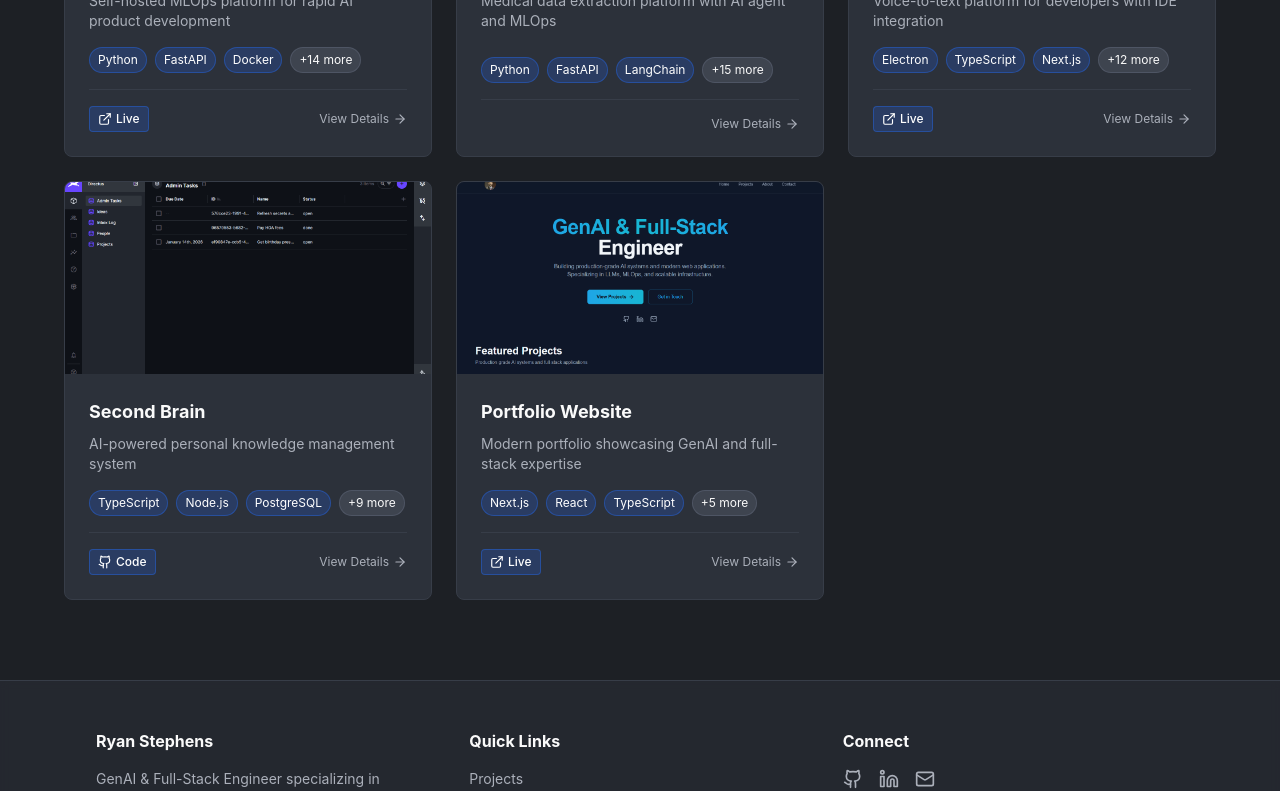
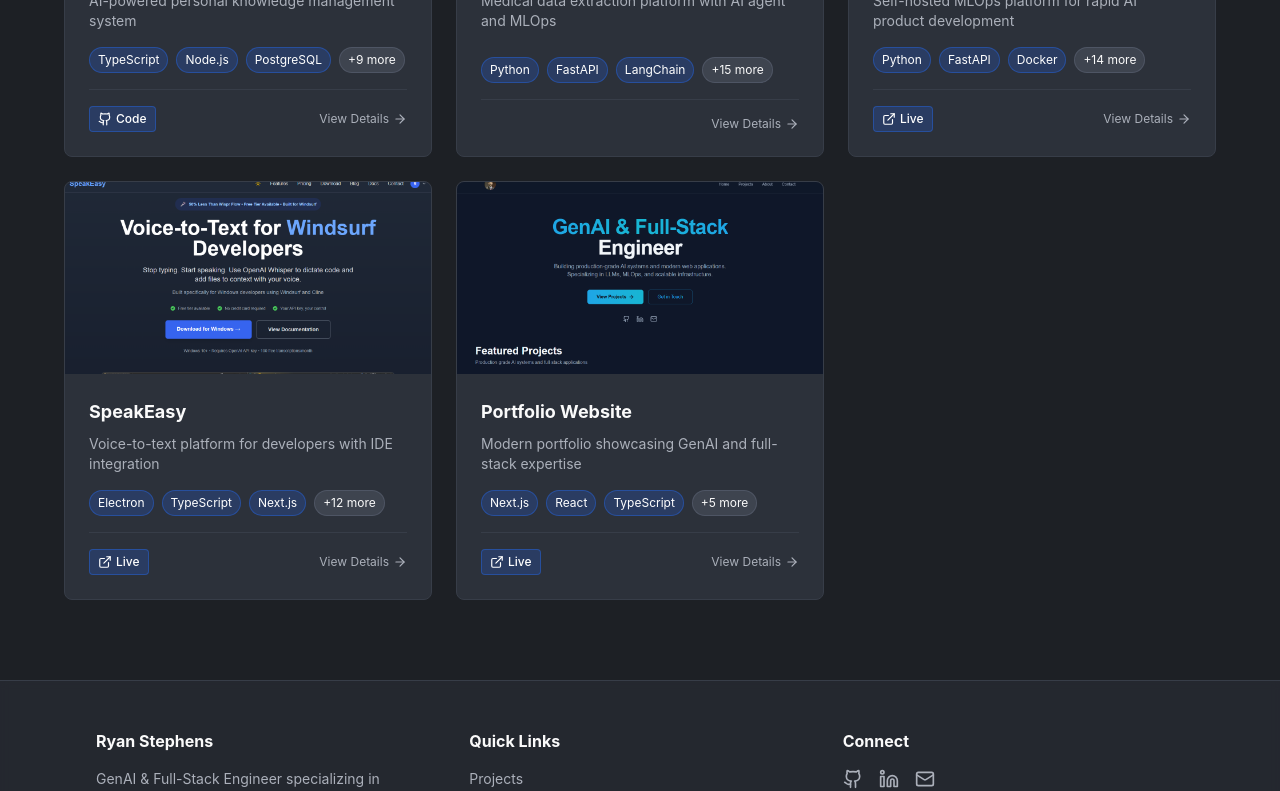
Before and after one commit to ryan-stephens/portfolio-2026, a Next.js app: page /projects in a window 1280 px wide. Shown: the part 573-1364 px from the top of the page. Built offline with nearby package versions, Linux system fonts and the light colour scheme.

Commit message:
fix: use getProjectsByCategory() on projects page to apply project ordering

```diff
--- a/app/projects/page.tsx
+++ b/app/projects/page.tsx
@@ -2,7 +2,7 @@
 
 import { useState } from 'react';
 import ProjectCard from '@/components/ProjectCard';
-import { projects } from '@/content/projects';
+import { getProjectsByCategory } from '@/content/projects';
 
 type Category = 'all' | 'ai-ml' | 'full-stack' | 'hybrid';
 
@@ -16,10 +16,7 @@ export default function ProjectsPage() {
     { id: 'hybrid', label: 'Hybrid' },
   ];
 
-  const filteredProjects =
-    activeCategory === 'all'
-      ? projects
-      : projects.filter((p) => p.category === activeCategory);
+  const filteredProjects = getProjectsByCategory(activeCategory);
 
   return (
     <div className="space-y-12 pb-20">
```
